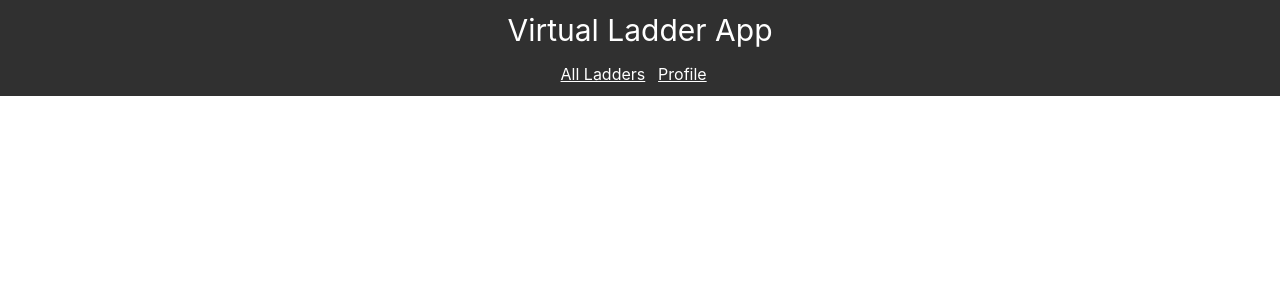
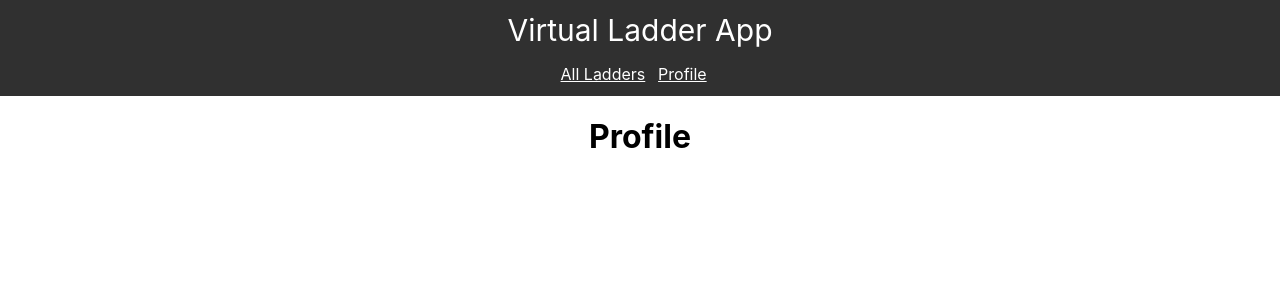
Before and after one commit to grangerl330/competition-ladder-app-client, a React (Create React App) app: page /profile in a window 1280 px wide. Shown: the top 300 px of the page. Built offline with nearby package versions, Linux system fonts and the light colour scheme.

Commit message:
added profile component

```diff
--- a/src/components/MainContent.js
+++ b/src/components/MainContent.js
@@ -3,6 +3,7 @@ import { Route } from 'react-router-dom'
 import LaddersList from './LaddersList'
 import Ladder from './Ladder'
 import LadderForm from './LadderForm'
+import Profile from './Profile'
 
 class MainContent extends Component {
 
@@ -12,6 +13,7 @@ class MainContent extends Component {
         <Route exact path='/ladders' render={() => <LaddersList />}/>
         <Route exact path='/newladder' render={() => <LadderForm />}/>
         <Route exact path='/ladders/:ladderId' render={(urlData) => <Ladder ladderId={urlData.match.params.ladderId}/>}/>
+        <Route exact path='/profile' render={() => <Profile />}/>
       </div>
     )
 
--- /dev/null
+++ b/src/components/Profile.js
@@ -0,0 +1,11 @@
+import React from 'react'
+
+const Profile = () => {
+  return (
+    <div>
+      <h1>Profile</h1>
+    </div>
+  )
+}
+
+export default Profile
```
